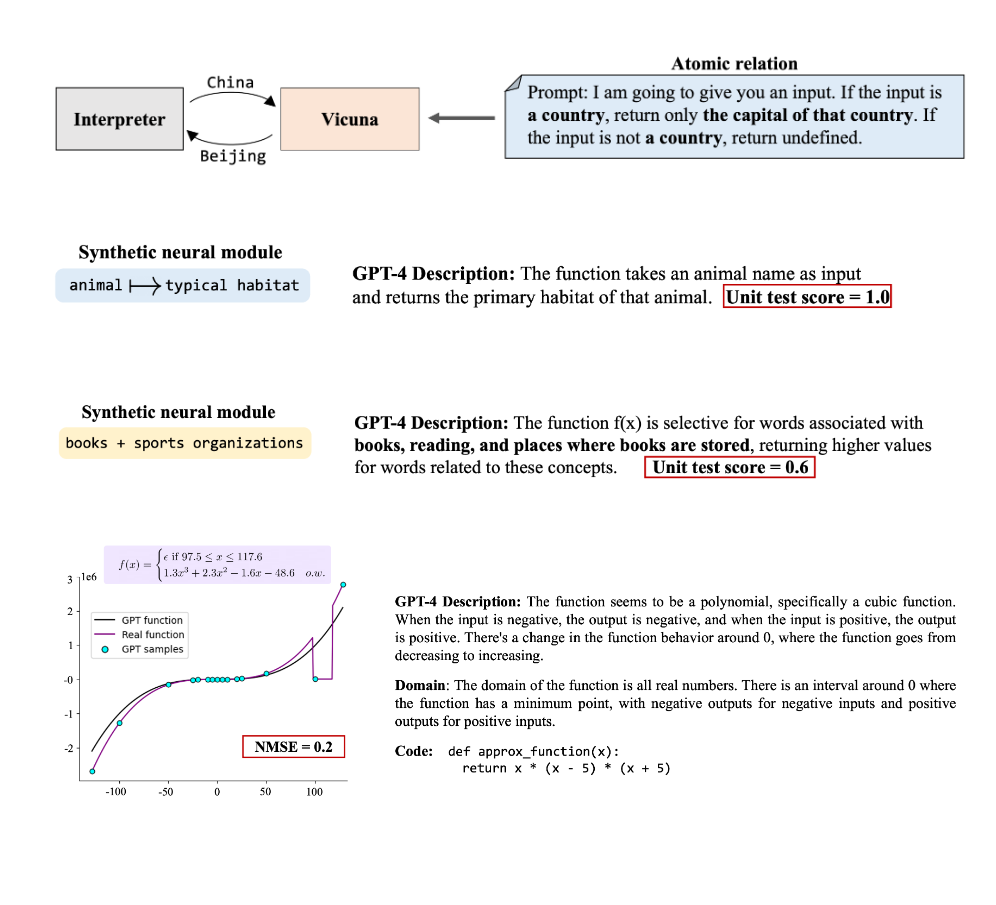
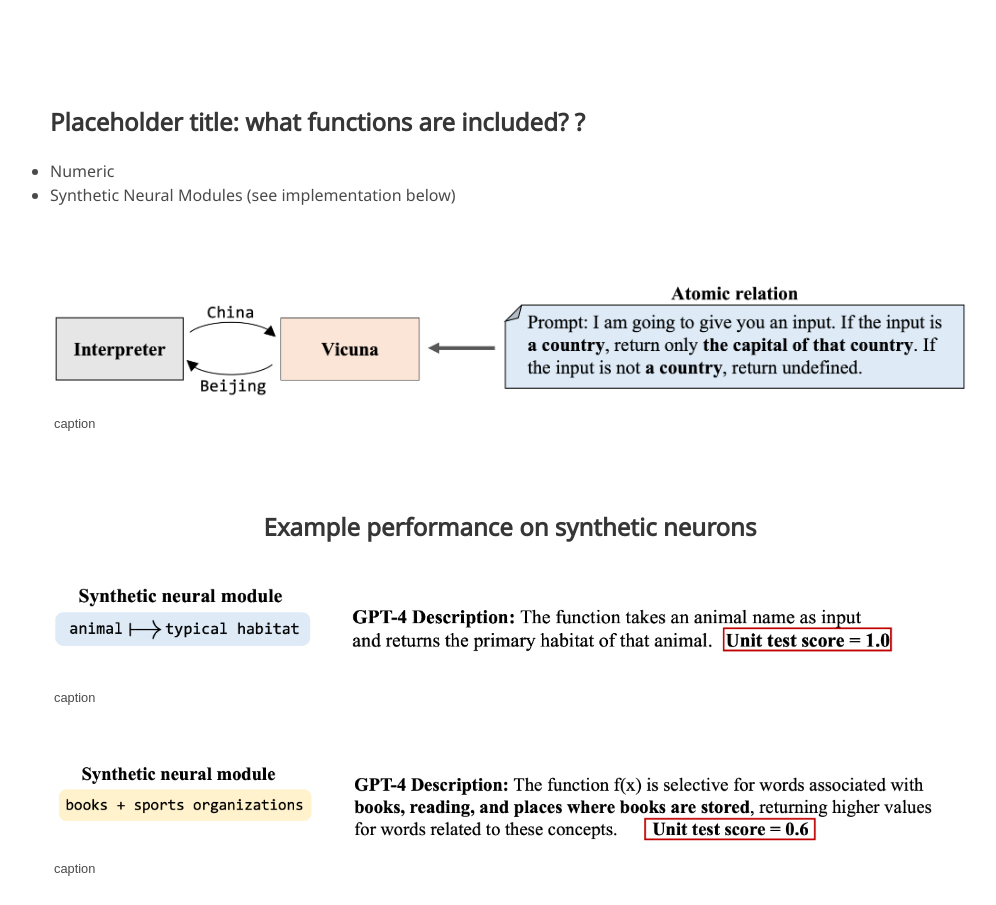
Before and after one commit to multimodal-interpretability/FIND-benchmark, a plain HTML site: page index.html in a window 1280 px wide. Shown: the part 1737-2642 px from the top of the page, without its empty margins (130-1126 px from the left). Drawn offline with nearby package versions, Linux system fonts and the light colour scheme; some icons are missing; a web font is replaced by a local one.

Commit message:
Update index.html

```diff
--- a/index.html
+++ b/index.html
@@ -150,15 +150,36 @@
   </div>
 </section>
 
+<section class="section" style="margin-top: -5px;">
+    <div class="container is-max-desktop">
+        <div style="padding: 20px; text-align: left;">
+            <h3 class="title is-4">Placeholder title: what functions are included? ?</h3>
+            <ul style="list-style-type: disc; padding-left: 0;">
+                <li>Numeric</li>
+                <li>Synthetic Neural Modules (see implementation below)</li>
+            </ul>
+        </div>
+    </div>
+</section>
+
+
 <section class="hero teaser">
   <div class="container is-max-desktop">
     <div class="hero-body">
         <figure>
             <img src="./static/figures/vicuna_schematic.png" />
-            <figcaption style="font-size: 0.8em;"></figcaption>
+            <figcaption style="font-size: 0.8em;">caption</figcaption>
         </figure>
     </div>
   </div>
+</section>
+
+<section class="section" style="margin-top: -5px;">
+  <div class="container is-max-desktop">
+    <div class="columns is-centered">
+	<h3 class="title is-4">Example performance on synthetic neurons</h3>
+    </div>
+   </div>
 </section>
 
 <section class="hero teaser">
@@ -166,7 +187,7 @@
     <div class="hero-body">
         <figure>
             <img src="./static/figures/relation_example.png" />
-            <figcaption style="font-size: 0.8em;"></figcaption>
+            <figcaption style="font-size: 0.8em;">caption</figcaption>
         </figure>
     </div>
   </div>
@@ -177,7 +198,7 @@
     <div class="hero-body">
         <figure>
             <img src="./static/figures/entity_example.png" />
-            <figcaption style="font-size: 0.8em;"></figcaption>
+            <figcaption style="font-size: 0.8em;">caption</figcaption>
         </figure>
     </div>
   </div>
@@ -189,7 +210,7 @@
     <div class="hero-body">
         <figure>
             <img src="./static/figures/example_numeric.png" />
-            <figcaption style="font-size: 0.8em;"></figcaption>
+            <figcaption style="font-size: 0.8em;">caption</figcaption>
         </figure>
     </div>
   </div>
```
